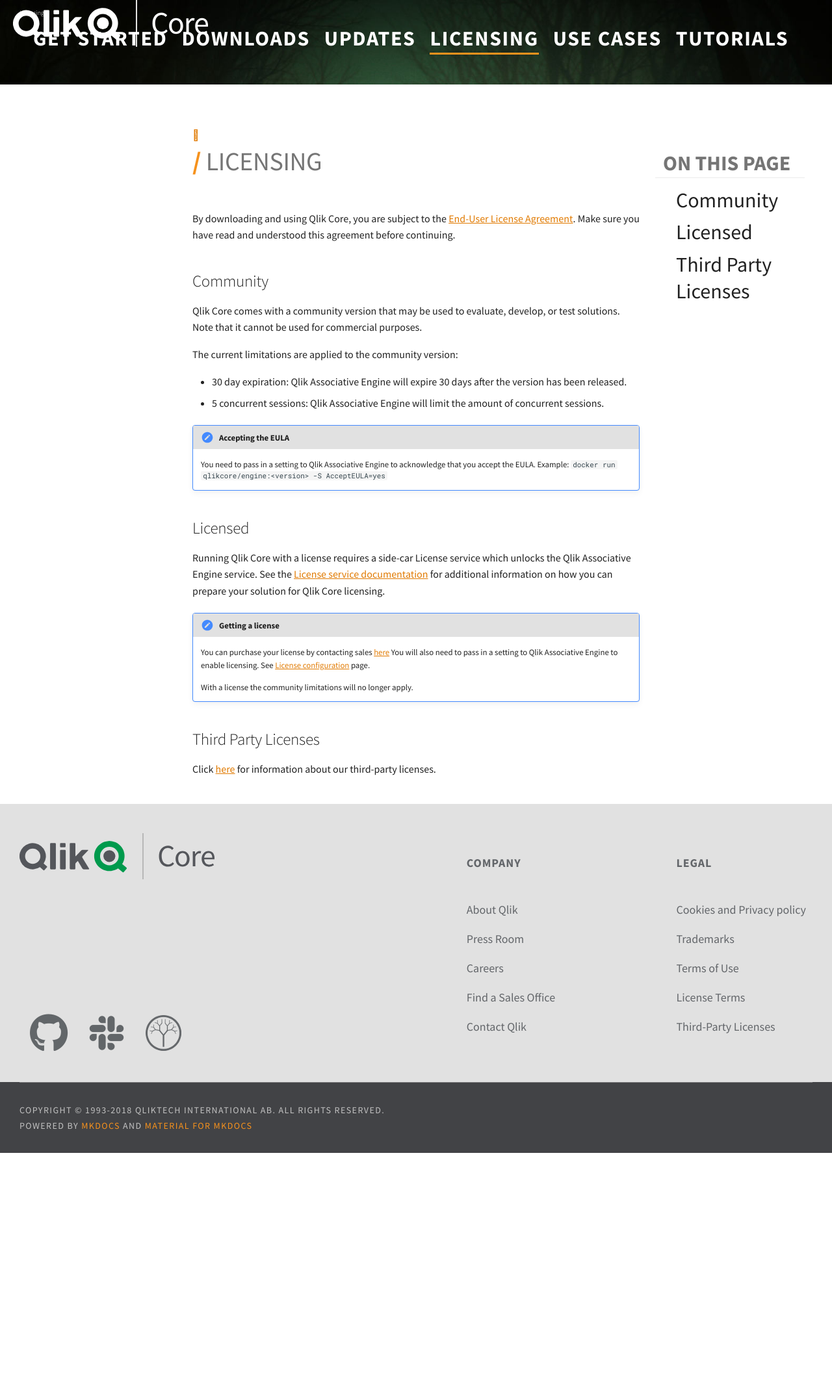
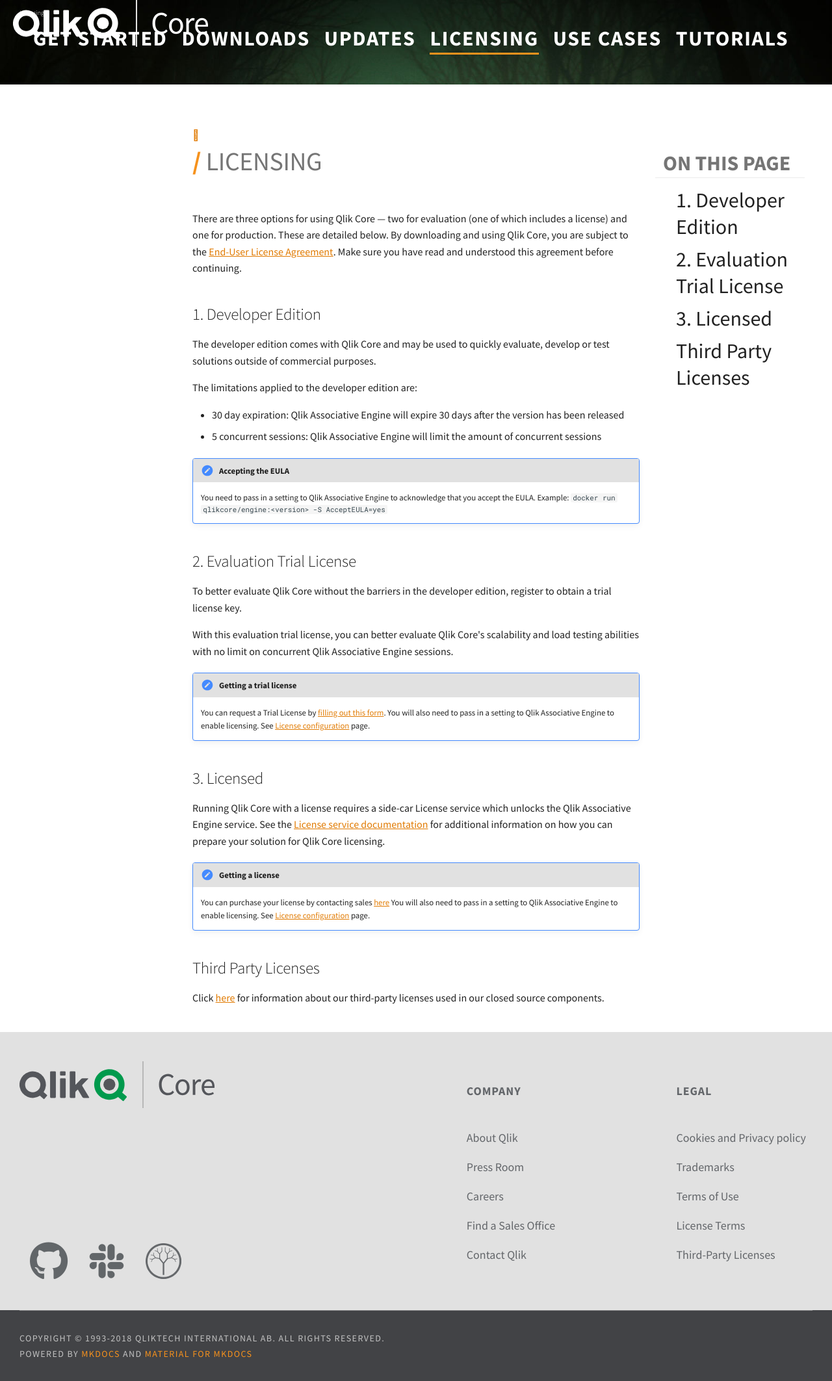
Before and after one commit to qlik-oss/core-website, an MkDocs documentation site: the page built from docs/licensing.md, in a window 1280 px wide. Shown: the whole page at 65% size. Built offline with MkDocs 1.6.1 and Material for MkDocs 9.7.7, drawn with Linux system fonts in a browser that asks for light colours; nearby versions of some CDN libraries; library files that are not in the unit come from our copies; comment, search, counter and statistics services are not loaded; before the commit the page ends 1774 px from its top, so only the background shows below that.

Commit message:
Added information around a trial license (#455)
Introduction of Trial License for

```diff
--- a/docs/licensing.md
+++ b/docs/licensing.md
@@ -1,23 +1,38 @@
 # Licensing
 
-By downloading and using Qlik Core, you are subject to the [End-User License Agreement](./eula.md).
+There are three options for using Qlik Core — two for evaluation (one of which includes a license)
+and one for production. These are detailed below. By downloading and using Qlik Core, you are subject
+to the [End-User License Agreement](./eula.md).
 Make sure you have read and understood this agreement before continuing.
 
-## Community
+## 1. Developer Edition
 
-Qlik Core comes with a community version that may be used to evaluate,
-develop, or test solutions. Note that it cannot be used for commercial purposes.
+The developer edition comes with Qlik Core and may be used to quickly evaluate,
+develop or test solutions outside of commercial purposes.
 
-The current limitations are applied to the community version:
+The limitations applied to the developer edition are:
 
-* 30 day expiration: Qlik Associative Engine will expire 30 days after the version has been released.
-* 5 concurrent sessions: Qlik Associative Engine will limit the amount of concurrent sessions.
+* 30 day expiration: Qlik Associative Engine will expire 30 days after the version has been released
+* 5 concurrent sessions: Qlik Associative Engine will limit the amount of concurrent sessions
 
 !!! Note "Accepting the EULA"
     You need to pass in a setting to Qlik Associative Engine to acknowledge that
     you accept the EULA. Example: `docker run qlikcore/engine:<version> -S AcceptEULA=yes`
 
-## Licensed
+## 2. Evaluation Trial License
+
+To better evaluate Qlik Core without the barriers in the developer edition, register to obtain a
+trial license key.
+
+With this evaluation trial license, you can better evaluate Qlik Core's scalability and load testing
+abilities with no limit on concurrent Qlik Associative Engine sessions.
+
+!!! Note "Getting a trial license"
+    You can request a Trial License by [filling out this form](./license-registration.md).
+    You will also need to pass in a setting to Qlik Associative Engine to enable licensing.
+    See [License configuration](./services/licenses.md#configuration) page.
+
+## 3. Licensed
 
 Running Qlik Core with a license requires a side-car License service
 which unlocks the Qlik Associative Engine service. See the
@@ -29,8 +44,6 @@
     You will also need to pass in a setting to Qlik Associative Engine to enable licensing.
     See [License configuration](./services/licenses.md#configuration) page.
 
-    With a license the community limitations will no longer apply.
-
 ## Third Party Licenses
 
-Click [here](./third-party-licenses.md) for information about our third-party licenses.
+Click [here](./third-party-licenses.md) for information about our third-party licenses used in our closed source components.
--- a/docs/stylesheets/custom-style.css
+++ b/docs/stylesheets/custom-style.css
@@ -275,7 +275,8 @@
 
 /* Hide EULA/Third Party Licenses nav items in full size menu */
 .md-nav__item a[title="EULA"],
-.md-nav__item a[title="Third Party Licenses"]
+.md-nav__item a[title="Third Party Licenses"],
+.md-nav__item a[title="License Registration"]
  {
   display: none;
 }
--- a/mkdocs.yml
+++ b/mkdocs.yml
@@ -148,3 +148,4 @@
     - Logging: conventions/logging.md
     - Metrics: conventions/metrics.md
   - Third Party Licenses: third-party-licenses.md
+  - License Registration: license-registration.md
--- a/theme/main.html
+++ b/theme/main.html
@@ -92,6 +92,16 @@
     })
   });
 </script>
+{% if page.title == "License Registration" %}
 {{ page.content }}
+<div id="license-registration">
+  <script src="//app-abd.marketo.com/js/forms2/js/forms2.min.js"></script>
+  <form id="mktoForm_21249"></form>
+  <script>MktoForms2.loadForm("//app-abd.marketo.com", "497-BMK-910", 21249);</script>
+  <script src="//munchkin.marketo.net/munchkin.js"></script>
+</div>
+{% else %}
+{{ page.content }}
+{% endif %}
 
 {% endblock %}
```
Also changed, not shown: docs/license-registration.md (added, +5 -0 lines).
